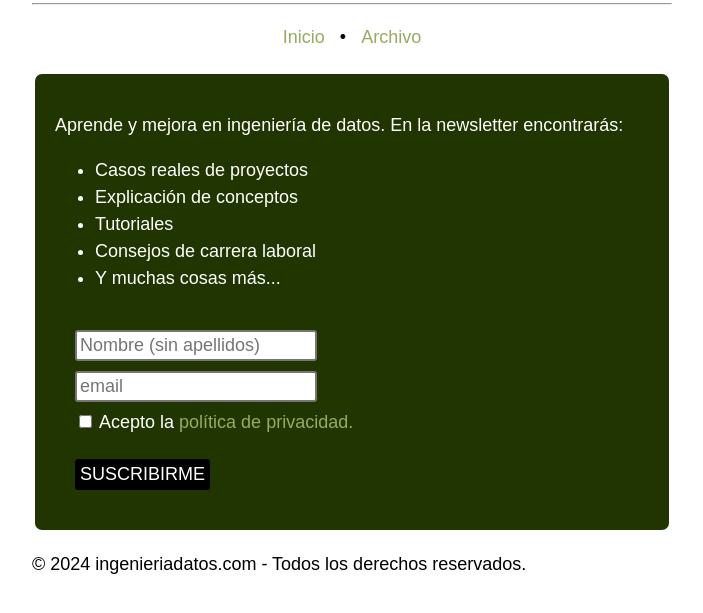
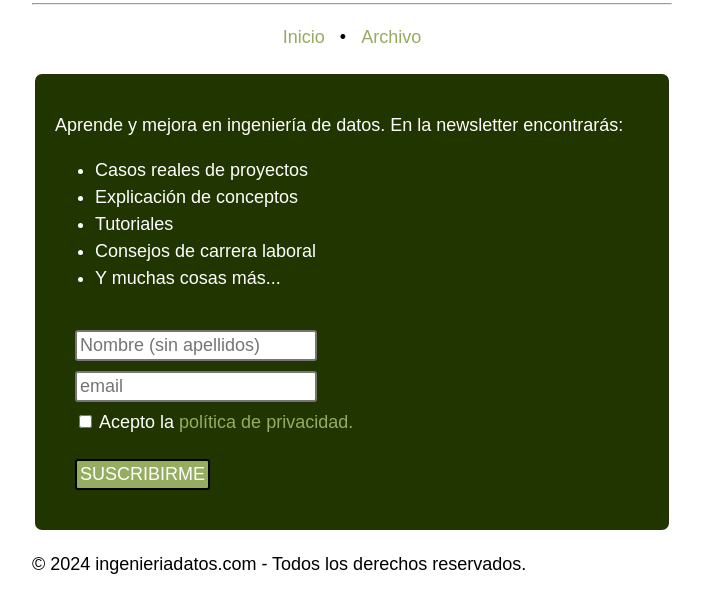
Before and after one commit to ingenieriadatos-com/ingenieriadatos-com.github.com, a plain HTML site: page index.html in a window 1280 px wide. In both pictures the pointer is over the button "SUSCRIBIRME". Shown: the part 87-700 px from the top of the page, without its empty margins (288-991 px from the left). Drawn offline with Linux system fonts and the light colour scheme.

Commit message:
change button color

```diff
--- a/default.css
+++ b/default.css
@@ -69,7 +69,7 @@ button {
 
 button:hover {
 	color: white;
-	background-color: #000000;
+	background-color: #96ac60;
 	border-style: solid;
 	border-color: black;
 }
```
